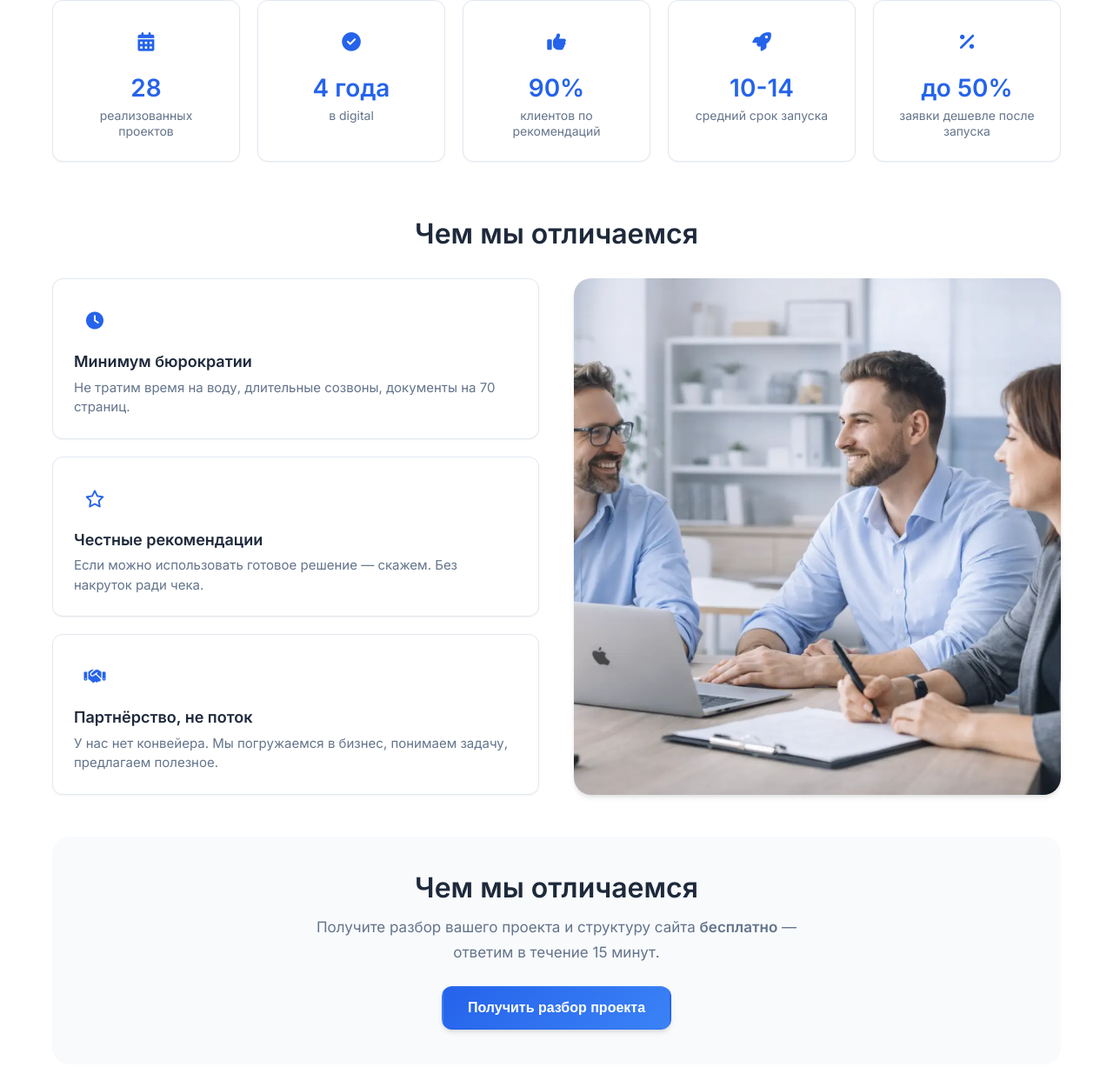
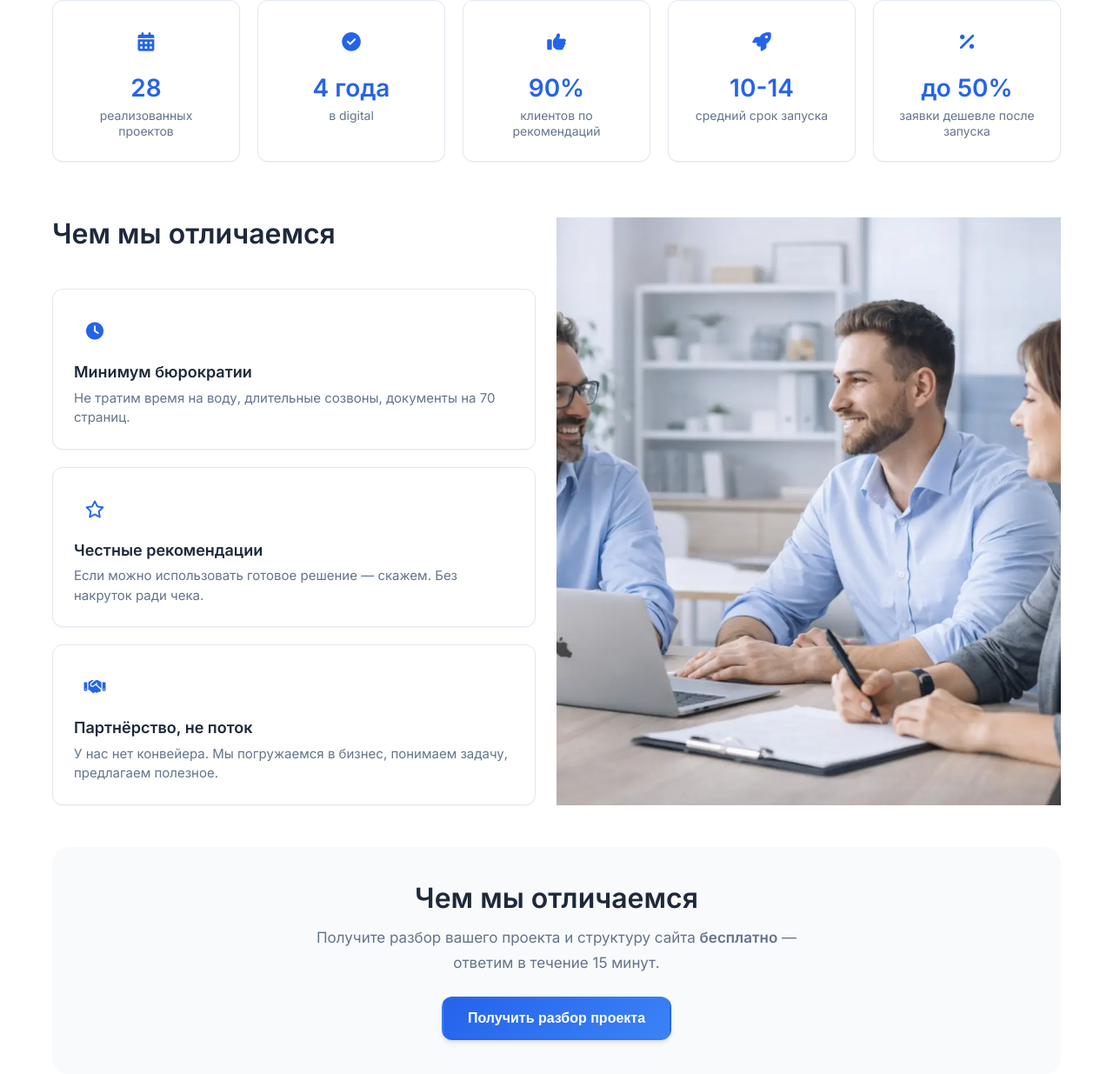
Before and after one commit to aleksDol/sitbizlab, a Django app: page / in a window 1280 px wide. Shown: the part 911-2146 px from the top of the page at 87% size. Run offline with Django 5.2, Linux system fonts and the light colour scheme; data comes from the database, SQL or seed files in the repository; some libraries are stand-ins or nearby versions.

Commit message:
Фикса 2

```diff
--- a/cms/pages/static/site/style.css
+++ b/cms/pages/static/site/style.css
@@ -915,16 +915,16 @@ p {
 }
 
 .about-differ-title {
-    margin-bottom: 2rem;
+    margin-bottom: 1.5rem;
     color: var(--text);
     font-size: clamp(1.5rem, 3vw, 2rem);
-    text-align: center;
+    text-align: left;
 }
 
 .about-differ-grid {
     display: grid;
     grid-template-columns: 1fr 1fr;
-    gap: 40px;
+    gap: 0;
     align-items: stretch;
 }
 
@@ -932,6 +932,7 @@ p {
     display: flex;
     flex-direction: column;
     gap: 20px;
+    padding-right: 24px;
 }
 
 .about-differ-card {
@@ -973,9 +974,8 @@ p {
 }
 
 .about-differ-image {
-    border-radius: var(--radius-lg);
+    border-radius: 0;
     overflow: hidden;
-    box-shadow: var(--shadow);
     min-height: 280px;
     height: 100%;
 }
@@ -1022,6 +1022,11 @@ p {
 
     .about-differ-grid {
         grid-template-columns: 1fr;
+        gap: 24px;
+    }
+
+    .about-differ-content {
+        padding-right: 0;
     }
 
     .about-differ-image {
--- a/cms/pages/templates/pages/home.html
+++ b/cms/pages/templates/pages/home.html
@@ -182,9 +182,9 @@
                 <div class="about-metric-card"><div class="about-metric-icon"><i class="fas fa-percent"></i></div><span class="about-metric-value">до 50%</span><span class="about-metric-label">заявки дешевле после запуска</span></div>
             </div>
             <div class="about-differ">
-                <h2 class="about-differ-title">Чем мы отличаемся</h2>
                 <div class="about-differ-grid">
                     <div class="about-differ-content">
+                        <h2 class="about-differ-title">Чем мы отличаемся</h2>
                         <div class="about-differ-card"><div class="about-differ-icon"><i class="fas fa-clock"></i></div><h3>Минимум бюрократии</h3><p>Не тратим время на воду, длительные созвоны, документы на 70 страниц.</p></div>
                         <div class="about-differ-card"><div class="about-differ-icon"><i class="far fa-star"></i></div><h3>Честные рекомендации</h3><p>Если можно использовать готовое решение — скажем. Без накруток ради чека.</p></div>
                         <div class="about-differ-card"><div class="about-differ-icon"><i class="fas fa-handshake"></i></div><h3>Партнёрство, не поток</h3><p>У нас нет конвейера. Мы погружаемся в бизнес, понимаем задачу, предлагаем полезное.</p></div>
```
